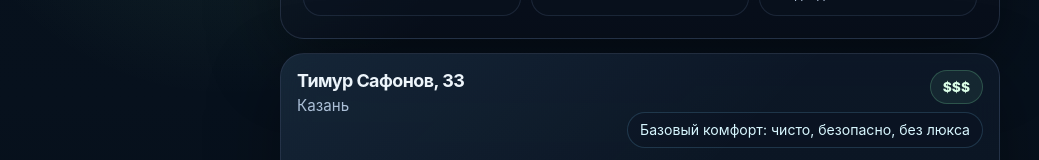
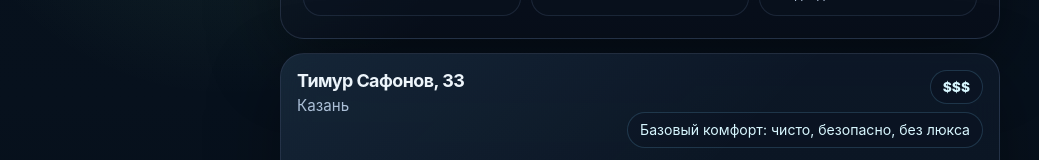
Before and after one commit to LeonidNur/travel-friend, a Next.js app in the folder apps/mini-app/: page / in a window 1280 px wide. Shown: the part 406-566 px from the top of the page, without its empty margins (0-1039 px from the left). Built offline with nearby package versions, Linux system fonts and the light colour scheme.

Commit message:
Fix Discover budget highlight

```diff
--- a/apps/mini-app/app/globals.css
+++ b/apps/mini-app/app/globals.css
@@ -1219,22 +1219,9 @@ body[data-profile-edit-mode='true'] .app-content__frame {
 
 .buddy-card__budget {
   flex: none;
-  display: inline-flex;
-  align-items: center;
   min-height: 34px;
-  padding: 0 12px;
-  border: 1px solid rgba(134, 239, 172, 0.22);
-  border-radius: 999px;
-  background: rgba(134, 239, 172, 0.08);
-  color: #dcffe8;
   font-size: 0.86rem;
   font-weight: 800;
-}
-
-.buddy-card__budget--match {
-  border-color: rgba(134, 239, 172, 0.22);
-  background: rgba(134, 239, 172, 0.08);
-  color: #dcffe8;
 }
 
 .buddy-card__section {
--- a/apps/mini-app/components/BuddyCard.tsx
+++ b/apps/mini-app/components/BuddyCard.tsx
@@ -33,7 +33,7 @@ export function BuddyCard({ buddy, matchSignals, onDismiss, onInterested }: Budd
         </div>
         <div className="buddy-card__meta">
           <span
-            className={`buddy-card__budget${matchSignals.isBudgetMatch ? ' buddy-card__budget--match' : ''}`}
+            className={`${getChipClassName(matchSignals.isBudgetMatch)} buddy-card__budget`}
             aria-label={`Бюджет ${getBudgetScale(buddy.budgetLevel)}`}
           >
             {getBudgetScale(buddy.budgetLevel)}
```
